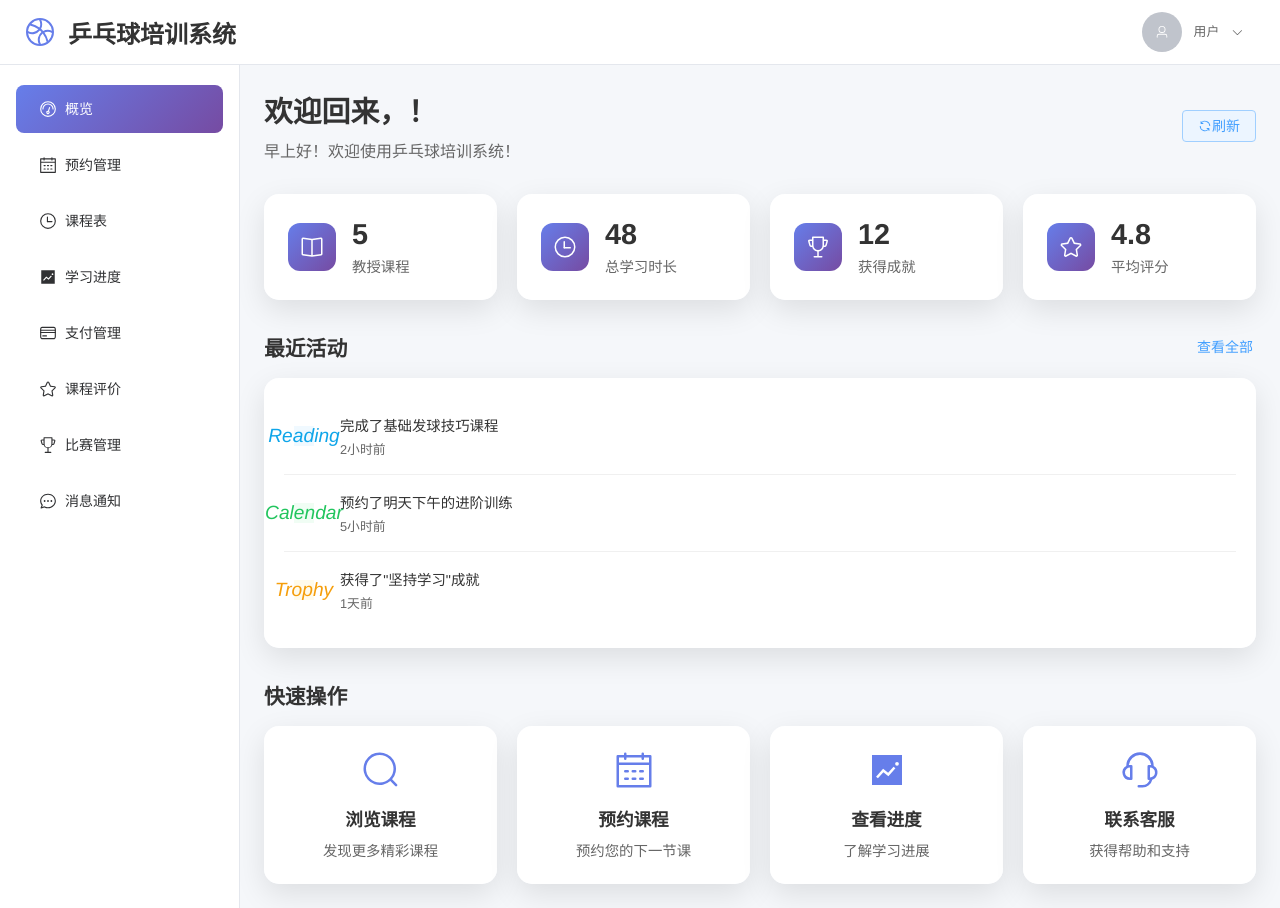
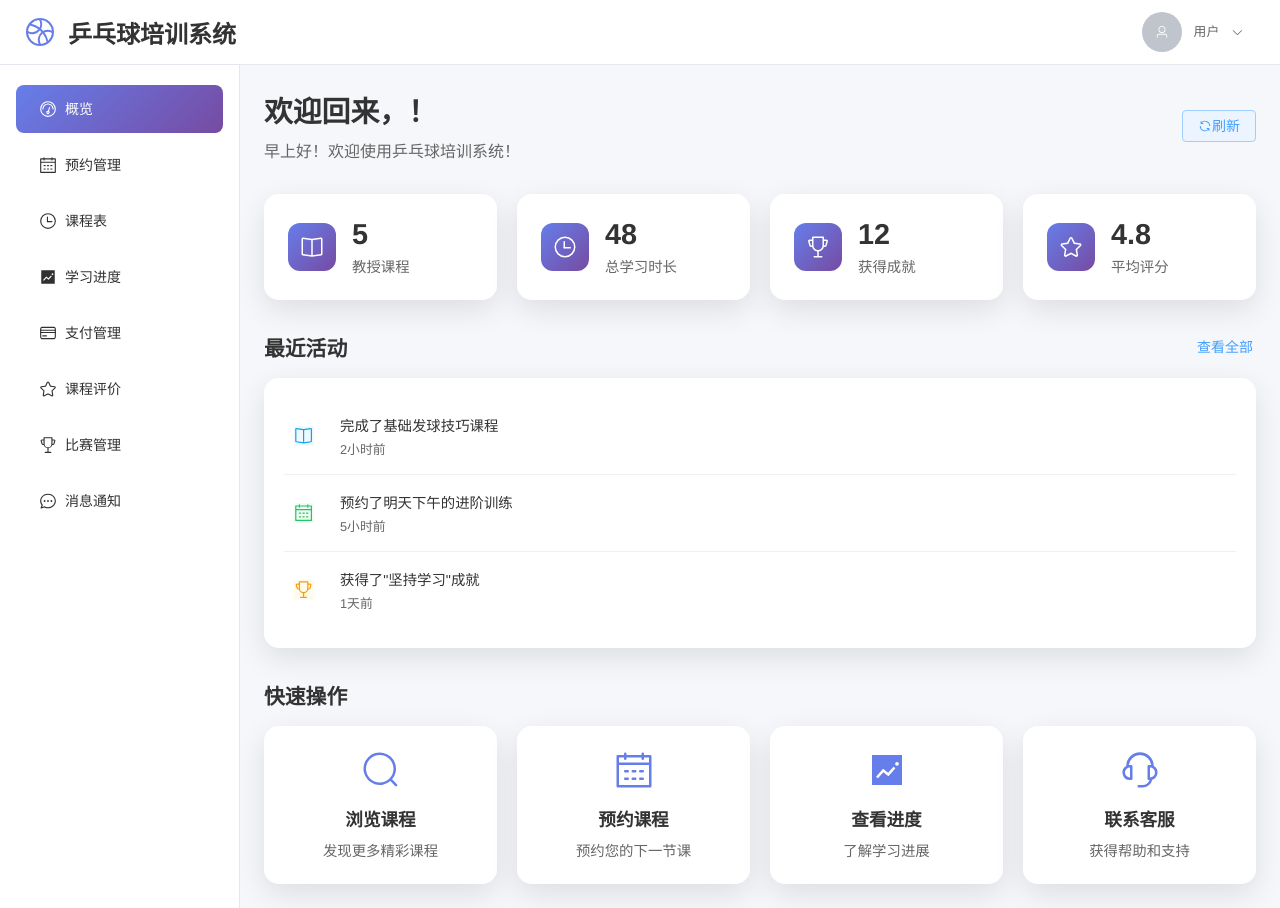
Before and after one commit to tulips1361773/keshe, a Vue app in the folder frontend/: page /dashboard in a window 1280 px wide. Built offline with nearby package versions, Linux system fonts and the light colour scheme; no server answers; sample sign-in values are in the browser's storage.

Commit message:
修复首页图标渲染bug

```diff
--- a/frontend/src/views/Dashboard.vue
+++ b/frontend/src/views/Dashboard.vue
@@ -187,7 +187,9 @@
             <div class="activity-list custom-card">
               <div v-for="activity in recentActivities" :key="activity.id" class="activity-item">
                 <div class="activity-icon">
-                  <el-icon :class="activity.iconClass">{{ activity.icon }}</el-icon>
+                  <el-icon :class="activity.iconClass">
+                    <component :is="activity.icon" />
+                  </el-icon>
                 </div>
                 <div class="activity-content">
                   <p class="activity-title">{{ activity.title }}</p>
```
Also changed, not shown: 3 other files (tests, documents, lock files or other folders).
